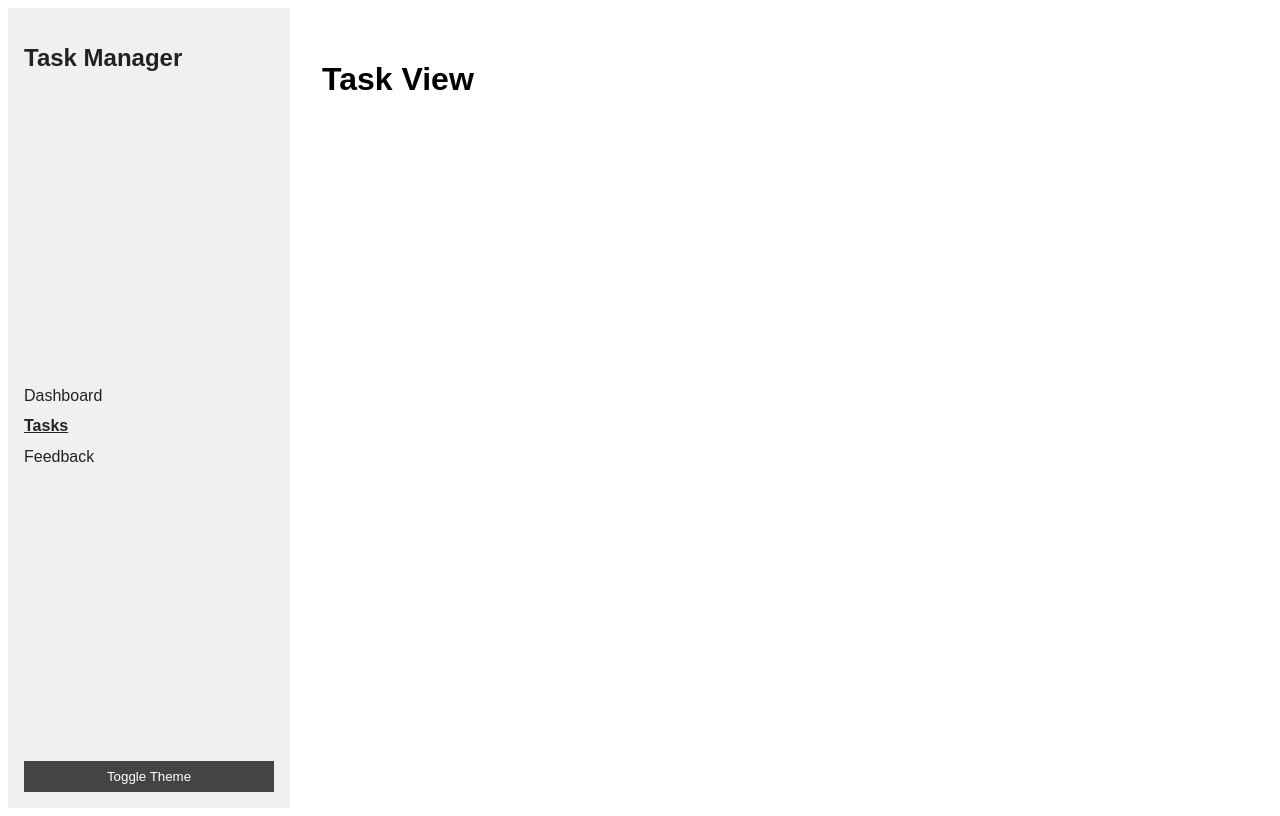
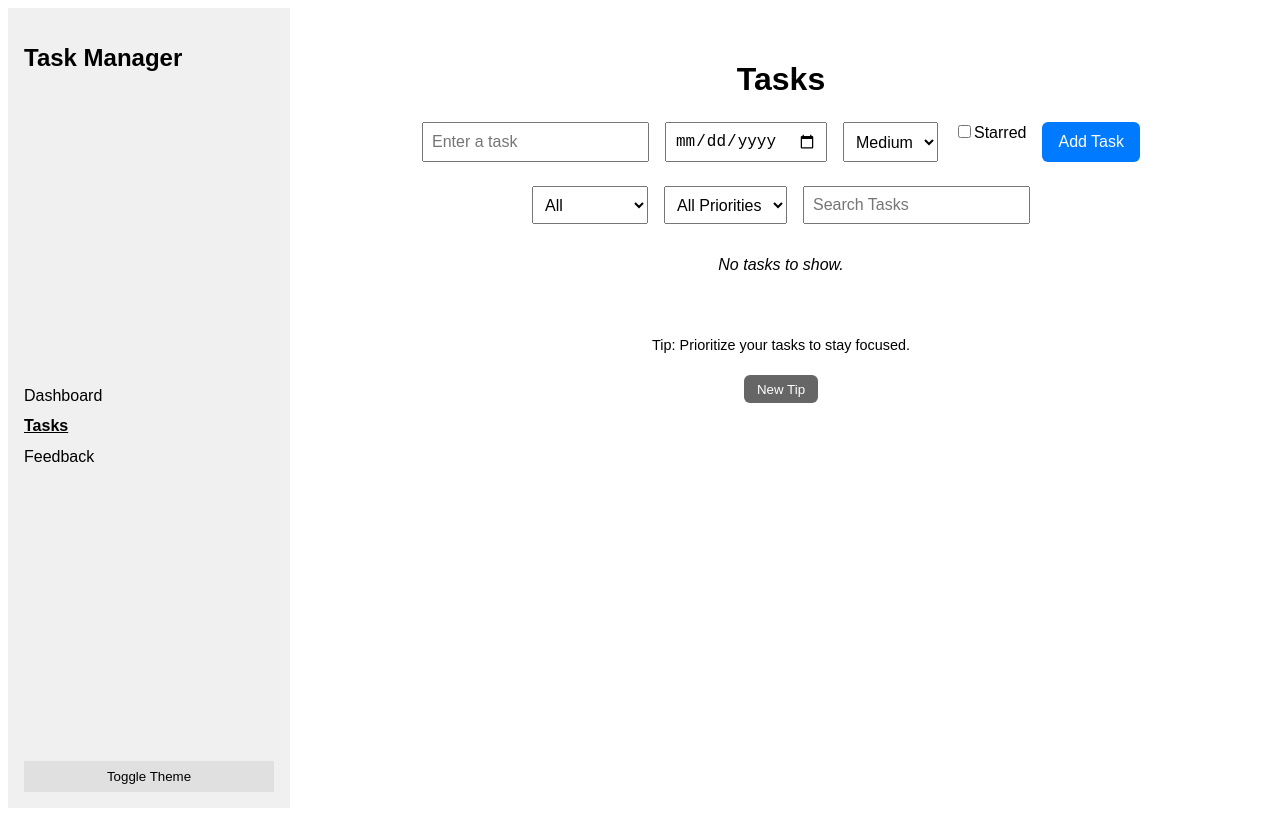
Before and after one commit to rhythmw9/taskManagerApp, a React (Create React App) app: page /tasks in a window 1280 px wide. Built offline with nearby package versions, Linux system fonts and the light colour scheme.

Commit message:
Task Page

```diff
--- a/src/App.css
+++ b/src/App.css
@@ -2,34 +2,6 @@
   display: flex;
   height: 100vh;
   font-family: sans-serif;
-}
-
-.sidebar {
-  width: 250px;
-  display: flex;
-  flex-direction: column;
-  justify-content: space-between;
-  padding: 1rem;
-}
-
-.nav-links a {
-  display: block;
-  color: inherit;
-  text-decoration: none;
-  padding: 0.4rem 0;
-}
-
-.nav-links a.active {
-  font-weight: bold;
-  text-decoration: underline;
-}
-
-.theme-toggle {
-  background: #444;
-  color: white;
-  border: none;
-  padding: 0.5rem;
-  cursor: pointer;
 }
 
 .main-content {
@@ -37,18 +9,36 @@
   padding: 2rem;
 }
 
-/* Dark theme */
+/* Default light theme */
+.app.light {
+  background-color: #fff;
+  color: #000;
+  --theme-toggle-bg: #e0e0e0;
+}
+
+.app.light .sidebar {
+  background-color: #f0f0f0;
+  color: #000;
+}
+
+.app.light .main-content {
+  background-color: #fff;
+  color: #000;
+}
+
+/* Dark theme overrides */
 .app.dark {
-  background: #111;
+  background-color: #111;
   color: #eee;
+  --theme-toggle-bg: #444;
 }
 
 .app.dark .sidebar {
   background-color: #1e1e1e;
-  color: white;
+  color: #fff;
 }
 
-.app .sidebar {
-  background-color: #f0f0f0;
-  color: #222;
+.app.dark .main-content {
+  background-color: #121212;
+  color: #eee;
 }
--- a/src/App.js
+++ b/src/App.js
@@ -8,14 +8,17 @@ import FeedbackPage from "./FeedbackPage";
 import './App.css';
 
 function App() {
+  // initalize dark mode state (default is light)
   const [darkMode, setDarkMode] = useState(false);
 
+  // function to toggle the theme
   function toggleTheme(){
-    setDarkMode(prev => !prev);
+    setDarkMode(prev => !prev); // return the input of the previous state
   }
 
   return (
-    <div className={darkMode ? 'app dark' : 'app'}>
+    // dynamically set className based on current state of darkMode
+    <div className={`app ${darkMode ? 'dark' : 'light'}`}>
       <Sidebar toggleTheme={toggleTheme} />
       <main className="main-content">
         <Routes>
--- a/src/DashboardPage.js
+++ b/src/DashboardPage.js
@@ -4,7 +4,7 @@ import "./DashboardPage.css";
 function DashboardPage(){
     return (
         <div className="dashboard">
-            <h1>Welcome to Your Dashboard</h1>
+            <h1 className="dashboard-header">Welcome to Your Dashboard</h1>
 
             <div className="summary-cards">
                 <div className="card">
@@ -21,8 +21,8 @@ function DashboardPage(){
                 </div>
             </div>
 
-            <div className="recent-tasks">
-                <h2>Recent Tasks</h2>
+            <div className="upcoming-tasks">
+                <h2>Upcoming Tasks</h2>
                 <ul>
                     <li>Finish wireframe for Project X</li>
                     <li>Update landing page styling</li>
--- /dev/null
+++ b/src/Sidebar.css
@@ -0,0 +1,27 @@
+.sidebar {
+  width: 250px;
+  display: flex;
+  flex-direction: column;
+  justify-content: space-between;
+  padding: 1rem;
+}
+
+.nav-links a {
+  display: block;
+  color: inherit;
+  text-decoration: none;
+  padding: 0.4rem 0;
+}
+
+.nav-links a.active {
+  font-weight: bold;
+  text-decoration: underline;
+}
+
+.theme-toggle {
+  background-color: var(--theme-toggle-bg);
+  color: inherit;
+  border: none;
+  padding: 0.5rem;
+  cursor: pointer;
+}
--- a/src/Sidebar.js
+++ b/src/Sidebar.js
@@ -1,4 +1,5 @@
 import React from "react";
+import "./Sidebar.css";
 import { NavLink } from 'react-router-dom';
 
 function Sidebar({toggleTheme}){
--- /dev/null
+++ b/src/TodosPage.css
@@ -0,0 +1,130 @@
+/* Page header */
+.tasks-header {
+  text-align: center;
+  font-size: 2rem;
+  margin-bottom: 1.5rem;
+}
+
+/* Add task input area */
+.task-inputs {
+  display: flex;
+  flex-wrap: wrap;
+  gap: 1rem;
+  margin-bottom: 1.5rem;
+  justify-content: center;
+}
+
+.task-inputs input,
+.task-inputs select {
+  padding: 0.5rem;
+  font-size: 1rem;
+}
+
+.task-inputs button {
+  padding: 0.5rem 1rem;
+  font-size: 1rem;
+  border: none;
+  border-radius: 6px;
+  background-color: #007bff;
+  color: white;
+  cursor: pointer;
+}
+
+/* Filters */
+.task-filters {
+  display: flex;
+  justify-content: center;
+  gap: 1rem;
+  margin-bottom: 2rem;
+}
+
+.task-filters select,
+.task-filters input {
+  padding: 0.5rem;
+  font-size: 1rem;
+}
+
+/* Task List */
+.task-list ul {
+  list-style-type: none;
+  padding: 0;
+  max-width: 800px;
+  margin: 0 auto 3rem;
+}
+
+.task-list li {
+  padding: 1rem;
+  margin-bottom: 1rem;
+  background-color: inherit;
+  border: 1px solid #ccc;
+  border-radius: 8px;
+  color: inherit;
+  display: flex;
+  flex-direction: column;
+}
+
+.task-list li.completed {
+  opacity: 0.6;
+  text-decoration: line-through;
+}
+
+.task-list li .meta {
+  margin-top: 0.5rem;
+  font-size: 0.8rem;
+  display: flex;
+  justify-content: space-between;
+}
+
+/* Task Placeholder */
+.task-placeholder {
+  text-align: center;
+  font-style: italic;
+  color: #888;
+  margin-bottom: 2rem;
+}
+
+/* Tip Box */
+.task-tip {
+  background-color: #f5f5f5;
+  padding: 1rem;
+  border-radius: 8px;
+  font-size: 0.9rem;
+  color: #444;
+  max-width: 600px;
+  margin: 0 auto;
+  text-align: center;
+}
+
+/* Tip Button */
+.task-tip button {
+  margin-top: 0.5rem;
+  background-color: #666;
+  color: white;
+  border: none;
+  padding: 0.4rem 0.8rem;
+  border-radius: 6px;
+  cursor: pointer;
+}
+
+/* Error state */
+.input-error {
+  border: 2px solid red;
+  animation: flash 0.4s ease-in-out;
+}
+
+@keyframes flash {
+  0% { border-color: red; }
+  50% { border-color: darkred; }
+  100% { border-color: red; }
+}
+
+/* Theme inheritance */
+.tasks-page,
+.task-list,
+.task-inputs,
+.task-filters,
+.task-tip,
+.task-placeholder {
+  color: inherit;
+  background-color: inherit;
+}
--- a/src/TodosPage.js
+++ b/src/TodosPage.js
@@ -1,9 +1,167 @@
+import React from "react";
+import { useState } from "react";
+import "./TodosPage.css";
+
+function TodosPage(){
+    // create initial task states
+    const [taskTitle, setTaskTitle] = useState('');
+    const [taskDueDate, setTaskDueDate] = useState('');
+    const [taskPriority, setTaskPriority] = useState('medium'); // default priority medium
+    const [taskStarred, setTaskStarred] = useState(false);
+
+    // input error state
+    const [inputError, setInputError] = useState(false);
+
+    // initalize task list state
+    const [tasks, setTasks] = useState([]);
+
+    // initial filter states
+    const [filterStatus, setFilterStatus] = useState('all');
+    const [filterPriority, setFilterPriority] = useState('all');
+    const [searchTerm, setSearchTerm] = useState('');
+
+    // array of tips to rotate through and display
+    const tips = [
+        "Tip: Prioritize your tasks to stay focused.",
+        "Tip: Use the star to mark important tasks.",
+        "Tip: Filter tasks by status or priority.",
+    ];
+
+    // initial tip state
+    const [tipIndex, setTipIndex] = useState(0);
 
 
-function TodosPage(){
+    // function to add a new task
+    function addTask(){
+        // error if task name is empty
+        if(!taskTitle.trim()){
+            setInputError(true);
+            setTimeout(() => setInputError(false), 400);
+        }
+
+        // create a new task object with all relevent info
+        const newTask = {
+            id: Date.now(), // use the instantanous date as the unique id
+            title: taskTitle.trim(),
+            dueDate: taskDueDate,
+            priority: taskPriority,
+            starred: taskStarred,
+            completed: false
+        }
+
+        // update state with all previous tasks and the new one
+        setTasks([...tasks, newTask]);
+
+        // reset form
+        setTaskTitle('');
+        setTaskDueDate('');
+        setTaskPriority('medium');
+        setTaskStarred(false);
+    }
+
+
+    // function to toggle completion
+    function toggleComplete(id){
+        // loop through task array to find the unique task and update the state
+        setTasks(tasks.map(task =>
+            task.id === id ? { ...task, completed: !task.completed } : task // if the id matches, create new task obj with completed boolean flipped
+        ));
+    }
+
+
+    // filter logic
+    // array of tasks to be shown based on status, priority, and search
+    const visibleTasks = tasks.filter(task => {
+        // filter by status
+        const matchesStatus =
+            filterStatus === 'all' || // all tasks
+            (filterStatus === 'active' && !task.completed) || // non completed
+            (filterStatus === 'completed' && task.completed); // completed
+
+        // by priority
+        const matchesPriority =
+            filterPriority === 'all' || task.priority === filterPriority;
+
+        const matchesSearch =
+            task.title.toLowerCase().includes(searchTerm.toLowerCase());
+
+        return matchesStatus && matchesPriority && matchesSearch;
+    });
+
+
     return (
-        <div>
-            <h1>Task View</h1>
+        <div className="tasks-page">
+            <h1 className="tasks-header">Tasks</h1>
+
+            {/* add task sections*/}
+            <div className="task-inputs">
+                <input
+                    type="text"
+                    placeholder="Enter a task"
+                    value={taskTitle}
+                    onChange={(e) => setTaskTitle(e.target.value)}
+                />
+                <input
+                    type="date"
+                    value={taskDueDate}
+                    onChange={(e) => setTaskDueDate(e.target.value)}
+                />
+                <select value={taskPriority} onChange={(e) => setTaskPriority(e.target.value)}>
+                    <option value="low">Low</option>
+                    <option value="medium">Medium</option>
+                    <option value="high">High</option>
+                </select>
+                <label>
+                    <input type="checkbox" checked={taskStarred} onChange={() => setTaskStarred(!taskStarred)}/>
+                    Starred
+                </label>
+                <button onClick={addTask}>Add Task</button>
+            </div>
+
+            {/* Filter section */}
+            <div className="task-filters">
+                <select value={filterStatus} onChange={(e) => setFilterStatus(e.target.value)}>
+                    <option value="all">All</option>
+                    <option value="active">Active</option>
+                    <option value="completed">Completed</option>
+                </select>
+
+                <select value={filterPriority} onChange={(e) => setFilterPriority(e.target.value)}>
+                    <option value="all">All Priorities</option>
+                    <option value="low">Low</option>
+                    <option value="medium">Medium</option>
+                    <option value="high">High</option>
+                </select>
+
+                <input type="text" placeholder="Search Tasks" value={searchTerm} onChange={(e) => setSearchTerm(e.target.value)}/>
+            </div>
+
+            {/* Task List */}
+            <div className="task-list">
+                {visibleTasks.length === 0 ? (
+                    <p className="task-placeholder">No tasks to show.</p>
+                ) : (
+                    <ul>
+                        {visibleTasks.map(task => (
+                            <li key={task.id} className={task.completed ? 'completed' : ''}>
+                                <input type="checkbox" checked={task.completed} onChange={() => toggleComplete(task.id)}/>
+                                <span>{task.title}</span>
+                                {task.starred && <span> ⭐</span>}
+                                <div className="meta">
+                                    <small>Due: {task.dueDate || '—'}</small>
+                                    <small>Priority: {task.priority}</small>
+                                </div>
+                            </li>
+                        ))}
+                    </ul>
+                )}
+            </div>
+
+            {/* Tip Box */}
+            <div className="task-tip">
+                <p>{tips[tipIndex]}</p>
+                <button onClick={() => setTipIndex((tipIndex + 1) % tips.length)}>New Tip</button>
+            </div>
         </div>
     );
 }
```
Also changed, not shown: src/DashboardPage.css (+18 -3 lines).
